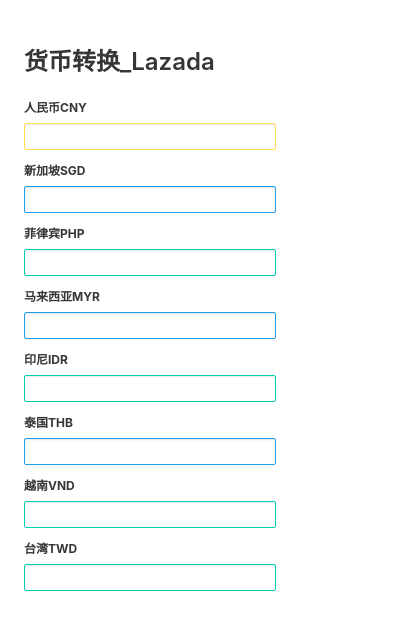
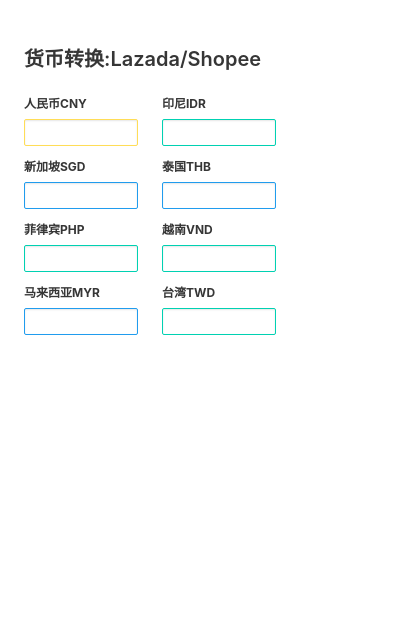
Before and after one commit to jy00566722/rate, a browser extension: page popup.html in a window 400 px wide. Drawn offline with Linux system fonts and the light colour scheme.

Commit message:
修改pop页为两列

```diff
--- a/popup.html
+++ b/popup.html
@@ -11,9 +11,11 @@
   <body>
   <section class="section" style="width:300px">
     <div class="container">
-        <h1 class="title is-4">
-            货币转换_Lazada
+        <h1 class="title is-5">
+            货币转换:Lazada/Shopee
           </h1>
+      <div class="columns is-mobile">
+        <div class="column">
                   <div class="field">
                       <label class="label is-small">人民币CNY</label>
                     <div class="control">
@@ -38,6 +40,8 @@
                       <input class="input is-info is-small" type="text"  id="Rate_MYR"  name = "rate_u34q">
                     </div>
                   </div>
+      </div>
+      <div class="column">
                 <div class="field">
                     <label class="label is-small">印尼IDR</label>
                   <div class="control">
@@ -63,6 +67,8 @@
                 </div>
               </div>
     </div>
+  </div>
+    </div>
   </section>
   </body>
 </html>
```
Also changed, not shown: manifest.json. Lines whose indentation alone changed are shown as unchanged.
